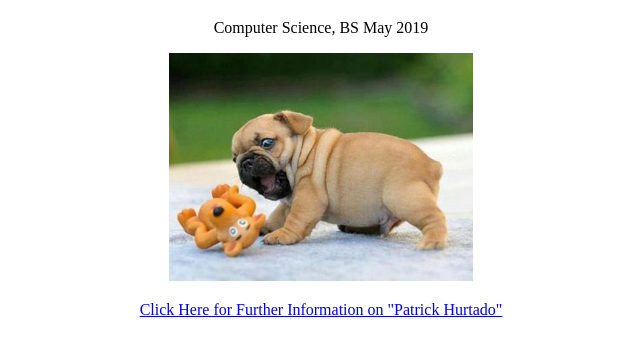
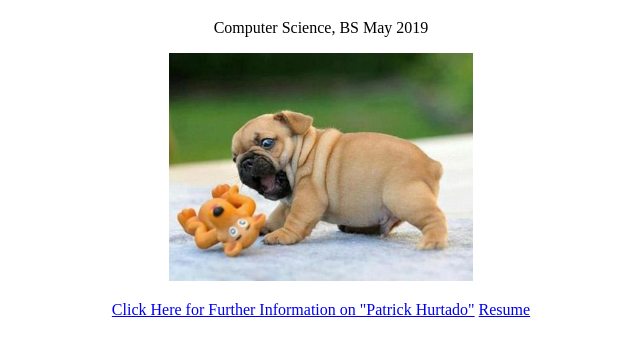
Before and after one commit to phurtad2/phurtad2.github.io, a plain HTML site: page index.html in a window 1280 px wide. Shown: the part 61-414 px from the top of the page, without its empty margins (319-959 px from the left). Drawn offline with Linux system fonts and the light colour scheme.

Commit message:
added resume

```diff
--- a/index.html
+++ b/index.html
@@ -11,6 +11,7 @@
 <p><p\>
 <p><p\>
   <a href="https://www.google.com/search?q=patrick+hurtado&oq=patrick+hurtado&aqs=chrome..69i57j69i61l2.1812j0j4&sourceid=chrome&es_sm=122&ie=UTF-8">Click Here for Further Information on "Patrick Hurtado"</a>
+    <a href="phurtad2.github.io/Freshman Resume">Resume</a>
 
 
 </body>
```
